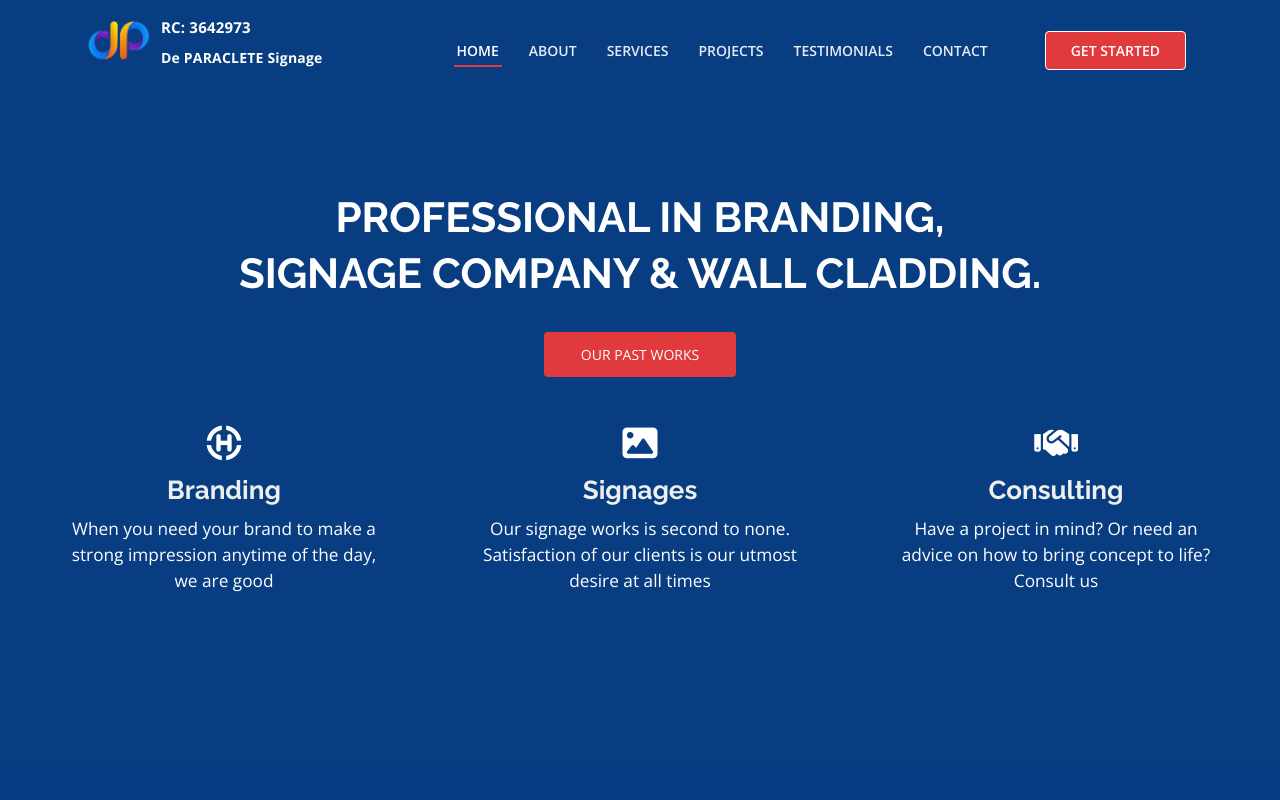
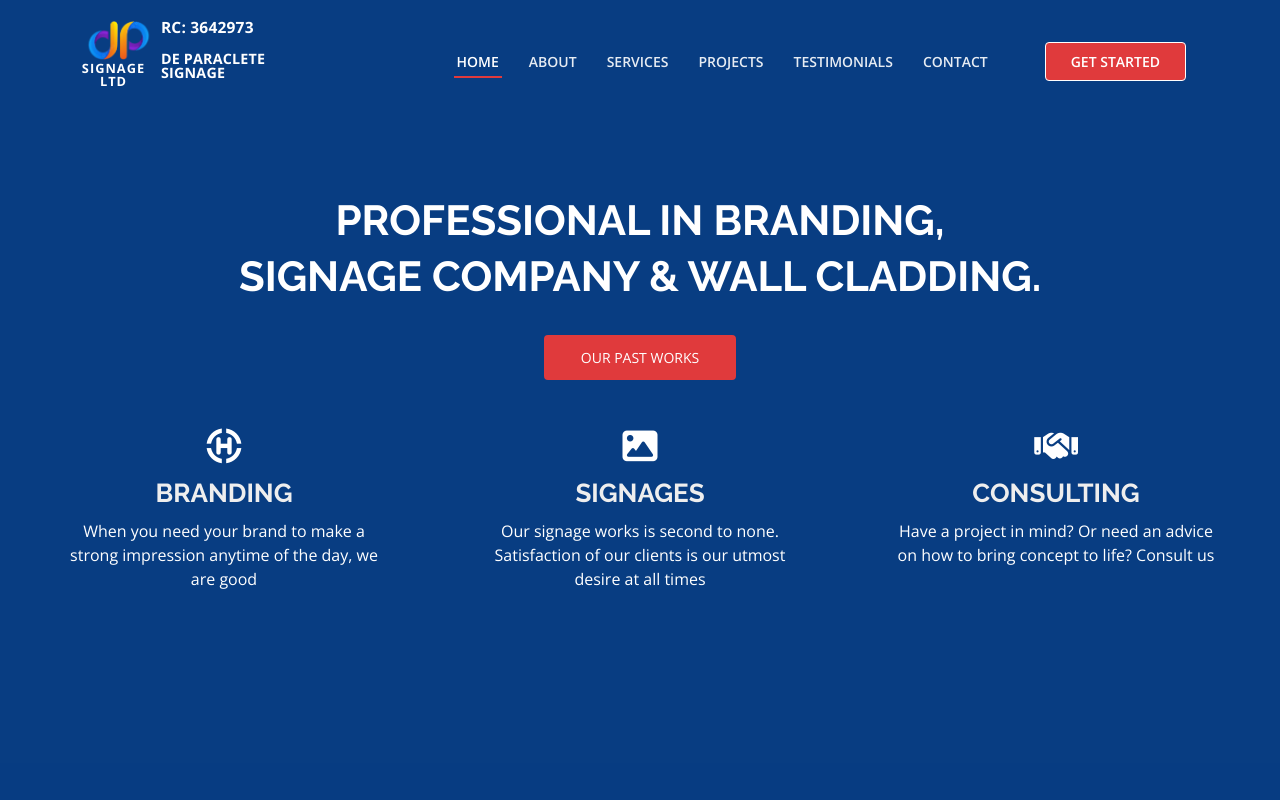
Before and after one commit to daviworks/sinage, a plain HTML site: page index.html in a window 1280 px wide. Shown: the top 800 px of the page. Drawn offline with nearby package versions, Linux system fonts and the light colour scheme.

Commit message:
just updated a website

```diff
--- a/assets/css/style.css
+++ b/assets/css/style.css
@@ -146,20 +146,31 @@ h6 {
   color: #fff;
 }
 
+#header .logo-p{
+  letter-spacing: 1px;
+  margin-top: 2px;
+  text-align: center;
+  font-size: 0.8rem;
+  margin-left: -8px;
+  color: #fff;
+
+}
+
 #header .logo img {
   max-height: 40px;
 }
 
 .logo-text{
   width: 170px;
-  font-size: 15px;
+  font-size: 15.5px;
   color: rgb(255, 255, 255);
   letter-spacing: 0.2px;
 
 }
 .logo-text .txt{
-  font-size: 14px;
+  font-size: 14.3px;
   letter-spacing: 0.2px;
+  text-transform: uppercase;
 }
 
 /*--------------------------------------------------------------
@@ -529,10 +540,11 @@ h6 {
 #hero .boxes h2{
   margin-bottom: 10px;
   font-weight: bold;
+  text-transform: uppercase;
 }
 #hero .boxes p{
   font-weight: 500;
-  font-size: 1.08rem;
+  foint-size: 1.08rem;
 }
 
 
--- a/index.html
+++ b/index.html
@@ -41,7 +41,12 @@
 
       <!-- <h1 class="logo"><a href="index.html">Dewi</a></h1> -->
       <!-- Uncomment below if you prefer to use an image logo -->
-    <a href="index.html" class="logo d-flex"><img src="assets/images/Screenshot_2.png" alt="" class="img-fluid">
+    <a href="index.html" class="logo d-flex">
+      <div class="">
+              <img src="assets/images/Screenshot_2.png" alt="" class="img-fluid">
+              <p class="logo-p">SIGNAGE <br> LTD</p>
+
+      </div>
       <!-- <a href="index.html" class="logo d-flex"><img src="assets/images/logo-c-removebg-preview.png" alt="" class="img-fluid"> -->
       <div class="logo-text ms-2">
         <P>RC: 3642973</P>
```
Also changed, not shown: betting.html (+7 -2 lines), fashion.html (+7 -2 lines), mangrove.html (+8 -2 lines), projects.html (+7 -2 lines), rento.html (+7 -2 lines), wallstreetforex.html (+7 -2 lines).
